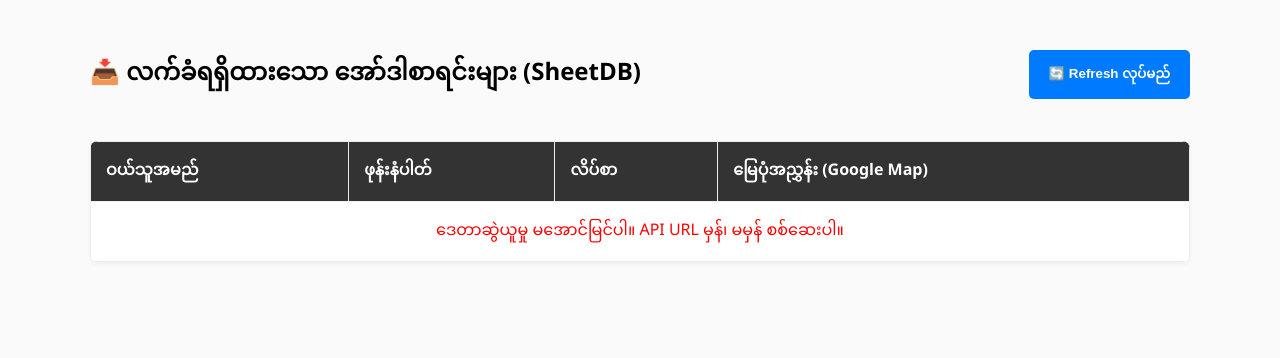
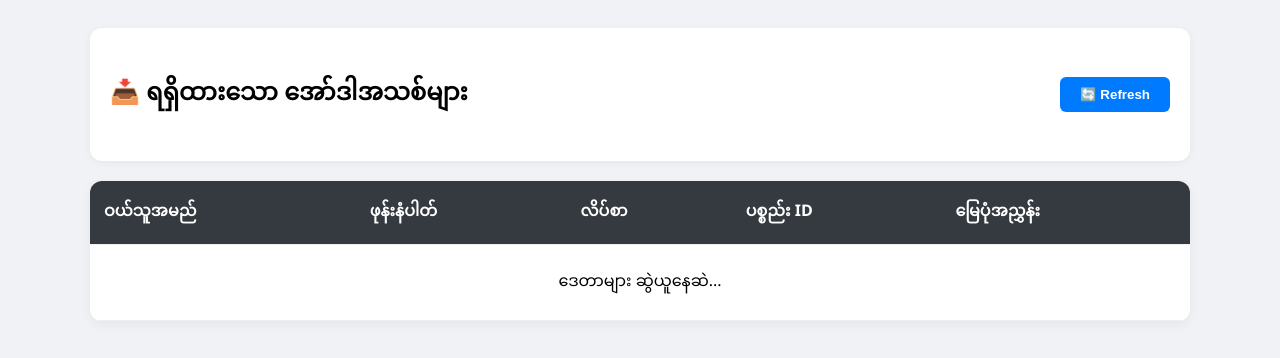
Before and after one commit to KhunPhanDuae/Apolo, a plain HTML site: page admin.html in a window 1280 px wide. Drawn offline with Linux system fonts and the light colour scheme; no server answers.

Commit message:
Revise admin dashboard and order table structure
Updated the admin dashboard layout and styles, modified order table structure, and improved data fetching logic.

```diff
--- a/admin.html
+++ b/admin.html
@@ -2,86 +2,77 @@
 <html lang="en">
 <head>
     <meta charset="UTF-8">
-    <title>Admin - အော်ဒါစာရင်းကြည့်ရန်</title>
+    <meta name="viewport" content="width=device-width, initial-scale=1.0">
+    <title>Admin Dashboard</title>
     <style>
-        body { font-family: 'Segoe UI', sans-serif; padding: 20px; background: #fafafa; }
+        body { font-family: 'Segoe UI', sans-serif; padding: 20px; background: #f0f2f5; }
         .container { max-width: 1100px; margin: 0 auto; }
-        header { display: flex; justify-content: space-between; align-items: center; margin-bottom: 20px; }
-        button { background: #007bff; color: white; border: none; padding: 10px 20px; border-radius: 5px; cursor: pointer; font-weight: bold; }
-        button:hover { background: #0056b3; }
-        table { width: 100%; border-collapse: collapse; background: white; box-shadow: 0 2px 5px rgba(0,0,0,0.05); border-radius: 8px; overflow: hidden; }
-        th, td { padding: 12px 15px; border: 1px solid #eee; text-align: left; }
-        th { background: #333; color: white; }
-        tr:nth-child(even) { background: #f9f9f9; }
-        .map-btn { color: #007bff; text-decoration: none; font-weight: bold; }
+        header { display: flex; justify-content: space-between; align-items: center; margin-bottom: 20px; background: white; padding: 20px; border-radius: 12px; box-shadow: 0 2px 8px rgba(0,0,0,0.05); }
+        button { background: #007bff; color: white; border: none; padding: 10px 20px; border-radius: 6px; cursor: pointer; font-weight: bold; }
+        .table-responsive { width: 100%; overflow-x: auto; background: white; border-radius: 12px; box-shadow: 0 4px 12px rgba(0,0,0,0.05); }
+        table { width: 100%; border-collapse: collapse; min-width: 800px; }
+        th, td { padding: 14px; text-align: left; border-bottom: 1px solid #eee; }
+        th { background: #343a40; color: white; }
+        .map-btn { background: #28a745; color: white; text-decoration: none; padding: 5px 10px; border-radius: 4px; font-size: 12px; }
     </style>
 </head>
 <body>
 
     <div class="container">
         <header>
-            <h2>📥 လက်ခံရရှိထားသော အော်ဒါစာရင်းများ (SheetDB)</h2>
-            <button onclick="loadOrders()">🔄 Refresh လုပ်မည်</button>
+            <h2>📥 ရရှိထားသော အော်ဒါအသစ်များ</h2>
+            <button onclick="loadOrders()">🔄 Refresh</button>
         </header>
 
+        <div class="table-responsive">
             <table>
                 <thead>
                     <tr>
                         <th>ဝယ်သူအမည်</th>
                         <th>ဖုန်းနံပါတ်</th>
                         <th>လိပ်စာ</th>
-                    <th>မြေပုံအညွှန်း (Google Map)</th>
+                        <th>ပစ္စည်း ID</th>
+                        <th>မြေပုံအညွှန်း</th>
                     </tr>
                 </thead>
-            <tbody id="orderBody">
-                <tr>
-                    <td colspan="4" style="text-align: center; color: #888;">ဒေတာများ ဆွဲယူနေပါသည်...</td>
-                </tr>
+                <tbody id="adminOrderBody">
+                    <tr><td colspan="5" style="text-align:center; padding:20px;">ဒေတာများ ဆွဲယူနေဆဲ...</td></tr>
                 </tbody>
             </table>
         </div>
+    </div>
 
     <script>
-        // ⚠️ SheetDB က ရလာတဲ့ လင့်ခ်ကို အောက်ကနေရာမှာ အစားထိုးပါ
-        const sheetDbUrl = "https://sheetdb.io/api/v1/6zk630pgtw0p4";
+        const baseApiUrl = "https://sheetdb.io/api/v1/6zk630pgtw0p4";
 
         function loadOrders() {
-            const tbody = document.getElementById('orderBody');
-
-            fetch(sheetDbUrl)
+            fetch(`${baseApiUrl}?sheet=Orders`)
             .then(res => res.json())
             .then(data => {
+                const tbody = document.getElementById('adminOrderBody');
                 tbody.innerHTML = "";
 
-                if (data.length === 0) {
-                    tbody.innerHTML = `<tr><td colspan="4" style="text-align: center; color: #888;">ယနေ့အတွက် အော်ဒါမရှိသေးပါခဗျာ။</td></tr>`;
+                if(data.length === 0) {
+                    tbody.innerHTML = `<tr><td colspan="5" style="text-align:center;">အော်ဒါမရှိသေးပါ။</td></tr>`;
                     return;
                 }
 
-                // SheetDB ကနေ Data တွေကို Object အနေနဲ့ ပေးလို့ တိုက်ရိုက် loop ပတ်ပြီး ဖတ်ပါတယ်
-                data.forEach(row => {
-                    let gpsCell = row.GPS || "မထည့်ပါ။";
-                    let mapLink = gpsCell !== "မထည့်ပါ။"
-                        ? `<a class="map-btn" href="https://www.google.com/maps?q=${encodeURIComponent(gpsCell)}" target="_blank">📍 မြေပုံကြည့်ရန် (${gpsCell})</a>`
-                        : "မထည့်ပါ။";
+                data.reverse().forEach(row => {
+                    let gps = row.GPS || "မထည့်ပါ။";
+                    let mapLink = gps !== "မထည့်ပါ။" ? `<a class="map-btn" href="http://googleusercontent.com/maps.google.com/3{encodeURIComponent(gps)}" target="_blank">🗺️ မြေပုံကြည့်ရန်</a>` : "မထည့်ပါ။";
 
                     tbody.innerHTML += `
                         <tr>
                             <td><b>${row.Name}</b></td>
-                            <td><a href="tel:${row.Phone}">${row.Phone}</a></td>
+                            <td>${row.Phone}</td>
                             <td>${row.Address}</td>
+                            <td><span style="background:#eee; padding:3px 8px; border-radius:4px;">ID: ${row.ProductID}</span></td>
                             <td>${mapLink}</td>
                         </tr>
                     `;
                 });
-            })
-            .catch(err => {
-                tbody.innerHTML = `<tr><td colspan="4" style="text-align: center; color: red;">ဒေတာဆွဲယူမှု မအောင်မြင်ပါ။ API URL မှန်၊ မမှန် စစ်ဆေးပါ။</td></tr>`;
-                console.error(err);
             });
         }
-
-        // စာမျက်နှာ စဖွင့်တာနဲ့ အော်ဒါတွေ ပြပေးရန်
         loadOrders();
     </script>
 </body>
```
Lines whose indentation alone changed are shown as unchanged.
